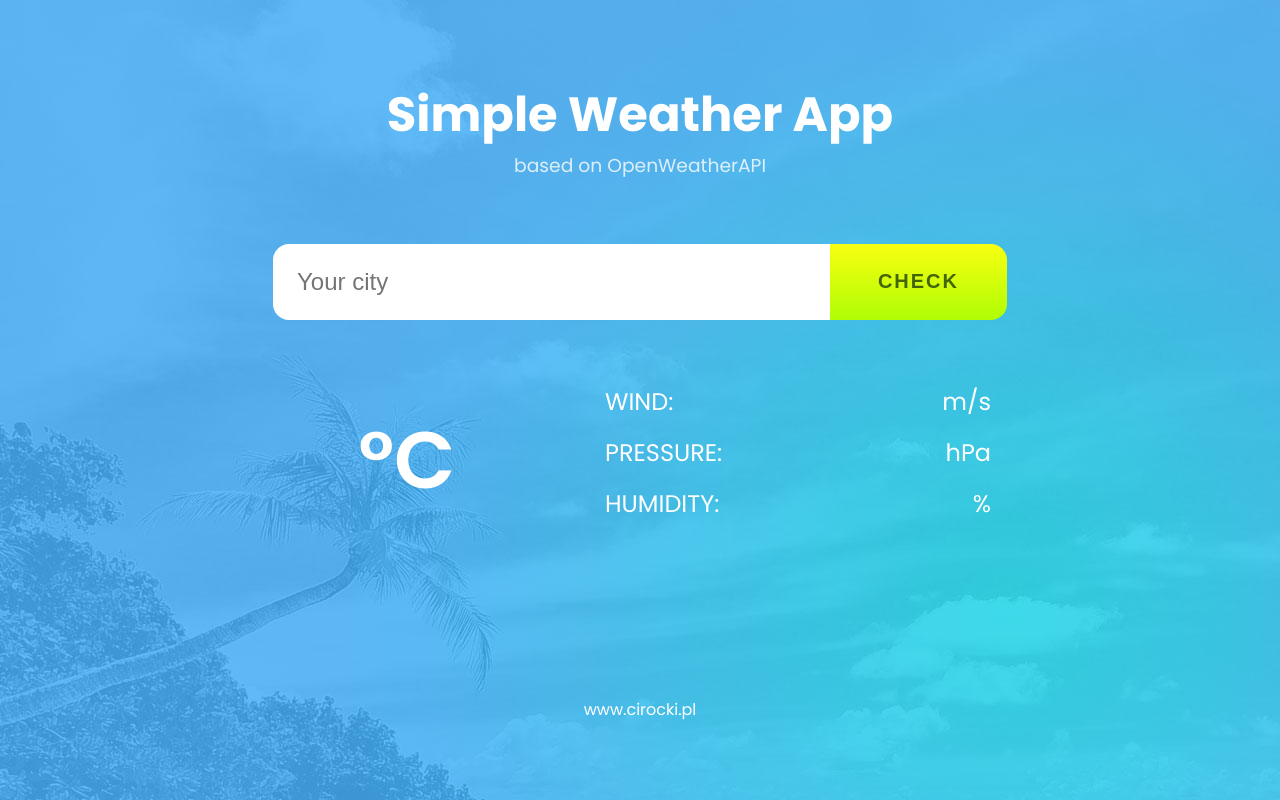
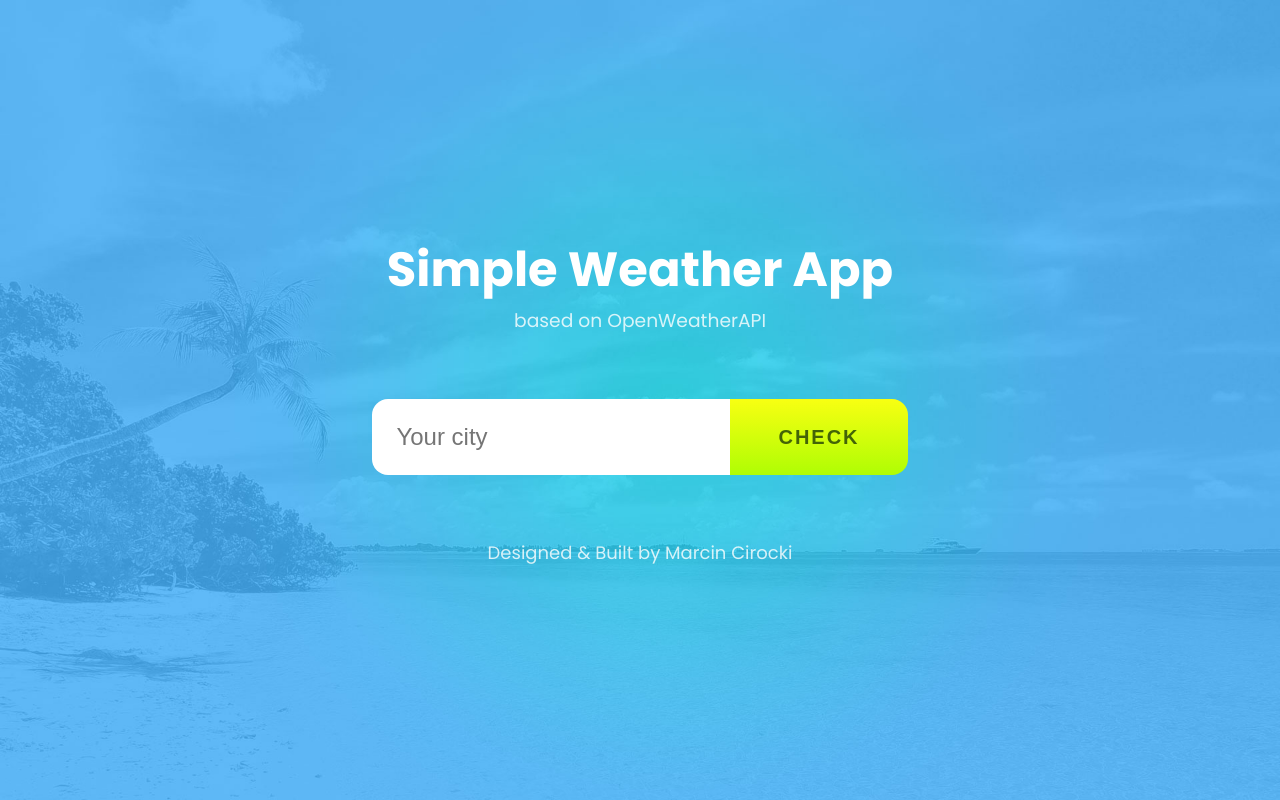
Before and after one commit to cirocki/Weather-App, a React (Create React App) app: page / in a window 1280 px wide. Built offline with nearby package versions, Linux system fonts and the light colour scheme.

Commit message:
add footer

```diff
--- a/src/App.js
+++ b/src/App.js
@@ -15,6 +15,8 @@ const StyledWrapper = styled.main`
   flex-direction: column;
   justify-content: center;
   background-image: url(${image});
+  background-size: cover;
+  background-position: left center;
 `;
 
 const StyledContainer = styled.div`
@@ -78,7 +80,8 @@ function App() {
           handleCityChange={handleCityChange}
           city={city}
         />
-        <Results weather={weather} />
+        {weather.temp ? <Results weather={weather} /> : ""}
+        {/* <Results weather={weather} /> */}
         <Footer />
       </StyledContainer>
     </StyledWrapper>
--- a/src/components/Footer.js
+++ b/src/components/Footer.js
@@ -4,9 +4,14 @@ import styled from "styled-components";
 const StyledInfo = styled.a`
   color: #fff;
   text-decoration: none;
+  font-size: 1.125rem;
+  opacity: 0.8;
+  @media (max-width: 376px) {
+    font-size: 1rem;
+  }
 `;
 const StyledFooter = styled.footer`
-  padding: 2rem;
+  padding: 2rem 0;
 `;
 
 export default function Footer() {
@@ -18,7 +23,7 @@ export default function Footer() {
           target="_blank"
           rel="noopener noreferrer"
         >
-          www.cirocki.pl
+          Designed & Built by Marcin Cirocki
         </StyledInfo>
       </StyledFooter>
     </div>
--- a/src/components/Form.js
+++ b/src/components/Form.js
@@ -10,7 +10,7 @@ const StyledForm = styled.form`
 const StyledInput = styled.input`
   width: 100%;
   padding: 1.5rem;
-  color: #222;
+  color: #4da7e5;
   font-size: 1.5rem;
   border: none;
   border-radius: 1rem 0 0 1rem;
--- a/src/components/Results.js
+++ b/src/components/Results.js
@@ -28,11 +28,21 @@ const StyledName = styled.p`
   font-size: 1.5rem;
   text-align: left;
   text-transform: uppercase;
+  font-weight: 500;
+  letter-spacing: 2px;
+
+  @media (max-width: 379px) {
+    font-size: 1rem;
+  }
 `;
 
 const StyledData = styled.p`
   font-size: 1.5rem;
   text-align: right;
+  font-weight: 600;
+  @media (max-width: 379px) {
+    font-size: 1rem;
+  }
 `;
 
 const StyledMainResult = styled.div`
@@ -40,11 +50,17 @@ const StyledMainResult = styled.div`
   flex-direction: column;
   justify-content: center;
   padding: 2rem;
+  @media (max-width: 379px) {
+    padding: 1rem;
+  }
 `;
 const StyledOtherResults = styled.div`
   display: flex;
   flex-direction: column;
   padding: 2rem;
+  @media (max-width: 379px) {
+    padding: 0;
+  }
 `;
 const StyledCity = styled.h2`
   font-size: 1.5rem;
@@ -66,17 +82,17 @@ export default function Results({ weather }) {
 
         <StyledOtherResults>
           <StyledItem>
-            <StyledName>Wind:</StyledName>
+            <StyledName>Wind</StyledName>
             <StyledData>{wind} m/s</StyledData>
           </StyledItem>
 
           <StyledItem>
-            <StyledName>Pressure:</StyledName>
+            <StyledName>Pressure</StyledName>
             <StyledData>{pressure} hPa</StyledData>
           </StyledItem>
 
           <StyledItem>
-            <StyledName>Humidity:</StyledName>
+            <StyledName>Humidity</StyledName>
             <StyledData>{humidity} %</StyledData>
           </StyledItem>
         </StyledOtherResults>
```
